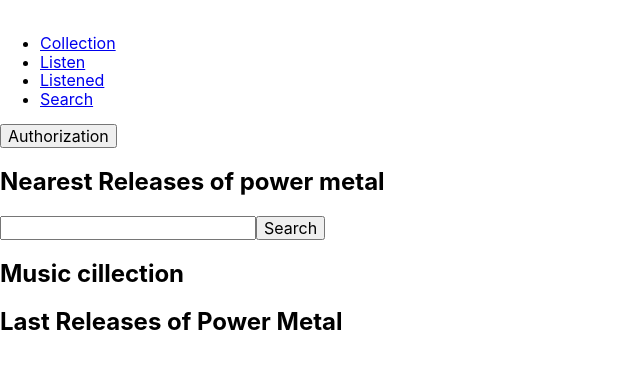
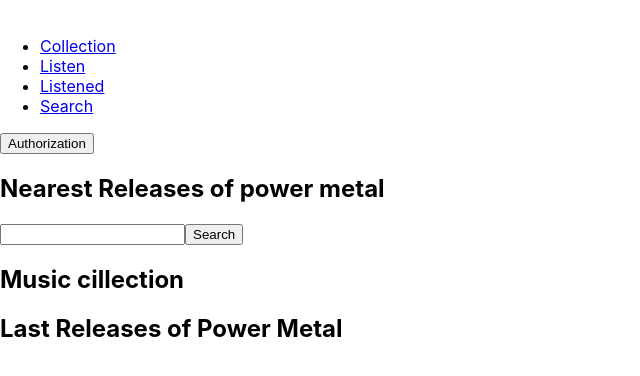
Before and after one commit to alex-neveroff/music-library, a React (Create React App) app: page / in a window 1280 px wide. Shown: the top 376 px of the page, without its empty margins (0-640 px from the left). Built offline with nearby package versions, Linux system fonts and the light colour scheme.

Commit message:
import-normalize

```diff
--- a/src/index.css
+++ b/src/index.css
@@ -1,4 +1,4 @@
-@import url('../node_modules/modern-normalize/modern-normalize.css');
+@import-normalize;
 
 body {
   margin: 0;
```
